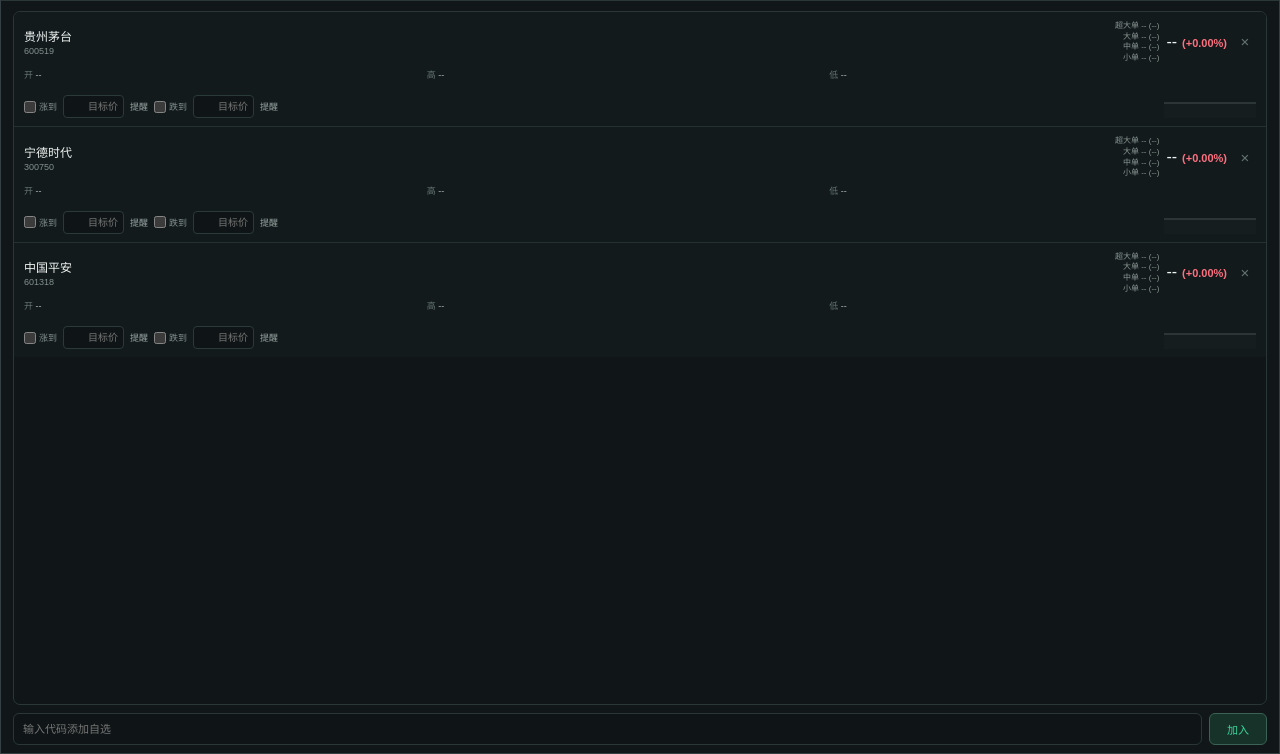
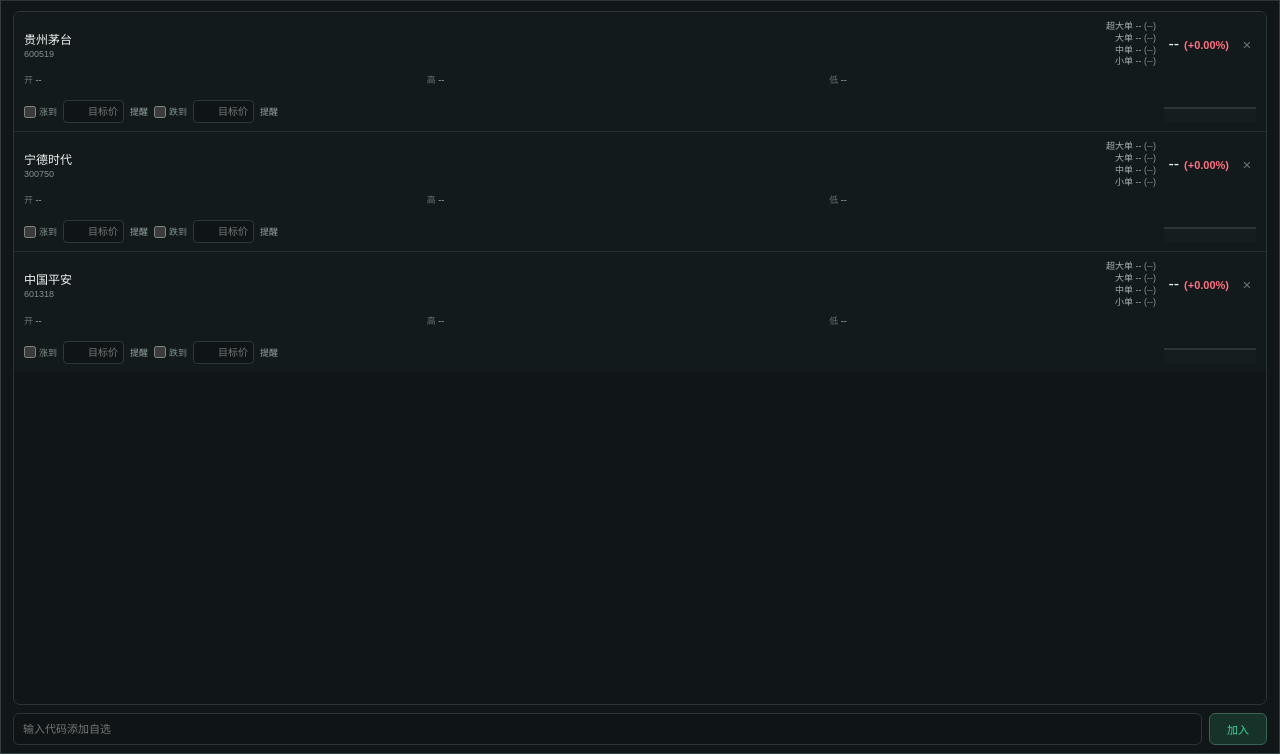
Before and after one commit to arron-oss/stock-widget-tray, a website: page src/index.html in a window 1280 px wide. Shown: the part 46-800 px from the top of the page. Drawn offline with Linux system fonts and the light colour scheme; no server answers.

Commit message:
Improve compact flow column readability

```diff
--- a/src/main.js
+++ b/src/main.js
@@ -215,8 +215,8 @@
     const label = element.dataset.flow === "super" ? "超大单" : element.dataset.flow === "large" ? "大单" : element.dataset.flow === "medium" ? "中单" : "小单";
     const streakKey = element.dataset.flow === "super" ? "flowSuperPositiveStreak" : element.dataset.flow === "large" ? "flowLargePositiveStreak" : null;
     const streak = streakKey ? Number(stock[streakKey]) : 0;
-    const streakText = streakKey && Number.isFinite(streak) && streak > 0 ? ` · 连续${streak}次` : "";
-    element.textContent = `${label} ${formatFlow(amount)} (${formatFlow(stock[deltaKey])})${streakText}`;
+    const streakText = streakKey && Number.isFinite(streak) && streak > 0 ? `连续${streak}次` : "";
+    element.innerHTML = `${label} ${formatFlow(amount)} <span class="flow-delta">(${formatFlow(stock[deltaKey])})</span>${streakText ? `<span class="streak-count">${streakText}</span>` : ""}`;
     if (streakKey) element.title = "按括号内的本次变化量统计，连续为正才会累加";
     element.classList.toggle("flow-up", Number.isFinite(amount) && amount > 0);
     element.classList.toggle("flow-down", Number.isFinite(amount) && amount < 0);
--- a/src/styles.css
+++ b/src/styles.css
@@ -53,7 +53,7 @@
 .stock-row.is-removing { transform: translateX(100%); opacity: 0; }
 .stock-row:last-child { border-bottom: 0; }
 .stock-row:hover { background: #182123; }
-.row-top { display: grid; grid-template-columns: minmax(90px, 1fr) minmax(0, auto) auto 22px; gap: 7px; align-items: center; min-height: 34px; }
+.row-top { display: grid; grid-template-columns: minmax(82px, 1fr) minmax(180px, auto) 66px 20px; gap: 7px; align-items: center; min-height: 34px; }
 .stock-identity { min-width: 0; }
 .stock-name { overflow: hidden; text-overflow: ellipsis; white-space: nowrap; font-size: 12px; font-weight: 700; }
 .ticker { display: block; margin-top: 2px; color: var(--muted); font-size: 9px; font-variant-numeric: tabular-nums; }
@@ -61,8 +61,11 @@
 .price { text-align: right; font-size: 16px; }
 .change { font-size: 11px; }
 .change strong { font-size: 11px; font-weight: 600; }
-.flow-summary { display: flex; flex-direction: column; align-items: flex-end; gap: 1px; max-width: none; color: #8b9895; font-size: 8px; line-height: 1.2; font-variant-numeric: tabular-nums; }
+.flow-summary { display: flex; flex-direction: column; align-items: flex-end; gap: 1px; max-width: 100%; color: #a4b0ad; font-size: 9px; line-height: 1.2; font-variant-numeric: tabular-nums; }
 .flow-summary span { white-space: nowrap; }
+.flow-summary > span { display: block; }
+.flow-delta { color: inherit; opacity: .82; }
+.streak-count { display: inline-block; margin-left: 4px; color: var(--yellow); font-size: 8px; font-weight: 700; }
 .flow-up { color: var(--red); }
 .flow-down { color: var(--green); }
 .up { color: var(--red); }
@@ -103,7 +106,7 @@
   .titlebar-meta { gap: 5px; }
   .beijing-clock { font-size: 9px; }
   .connection { font-size: 0; }
-  .row-top { grid-template-columns: minmax(86px, 1fr) minmax(0, auto) auto 20px; gap: 5px; }
+  .row-top { grid-template-columns: minmax(76px, 1fr) minmax(150px, auto) 57px 18px; gap: 5px; }
   .row-stats { margin-right: 25px; }
   .row-bottom { grid-template-columns: minmax(0, 1fr) 78px; gap: 5px; }
   .price-sparkline { width: 78px; }
```
